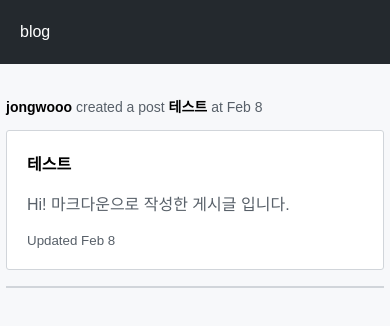
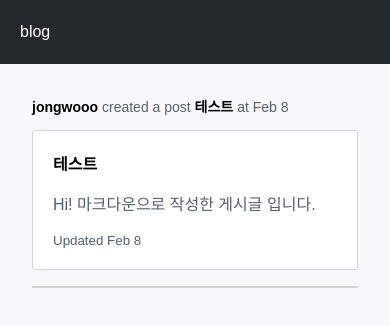
Before and after one commit to Jongwoo-Han/portfolio, a Gatsby site: page / in a window 390 px wide. Built offline with nearby package versions, Linux system fonts and the light colour scheme; Gatsby itself is replaced by a stand-in of ours.

Commit message:
Update layout.tsx to change media query into Grid

```diff
--- a/src/components/layout.tsx
+++ b/src/components/layout.tsx
@@ -9,6 +9,8 @@
 import * as React from "react";
 import PropTypes from "prop-types";
 import { useStaticQuery, graphql } from "gatsby";
+import Container from "@material-ui/core/Container";
+import Grid from "@material-ui/core/Grid";
 
 import Header from "./header";
 import "./layout.css";
@@ -27,9 +29,11 @@
 	return (
 		<>
 			<Header siteTitle={data.site.siteMetadata.title} />
-			<div className="row">
-				<main className="col-md-6 layout pt-1">{children}</main>
-			</div>
+			<Container maxWidth="lg">
+				<Grid item sm>
+					<main className="layout pt-1">{children}</main>
+				</Grid>
+			</Container>
 		</>
 	);
 };
```
